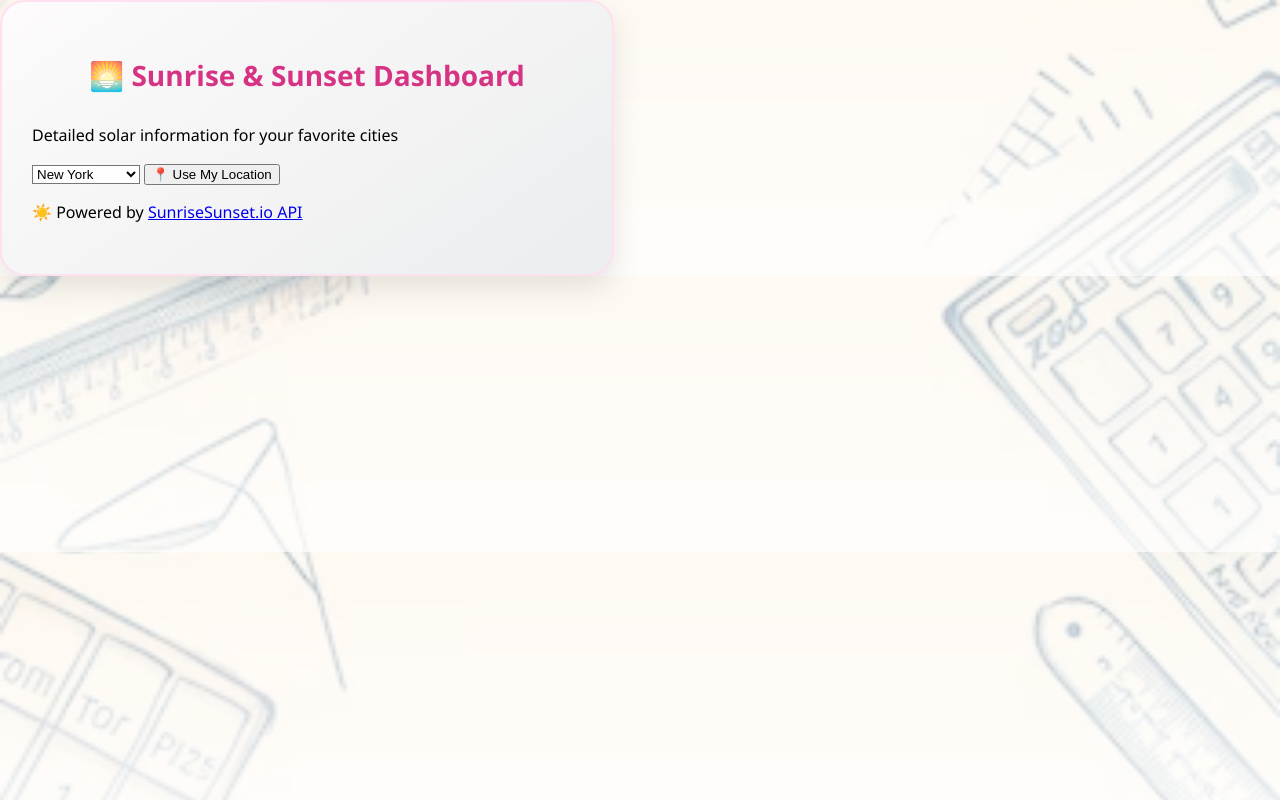
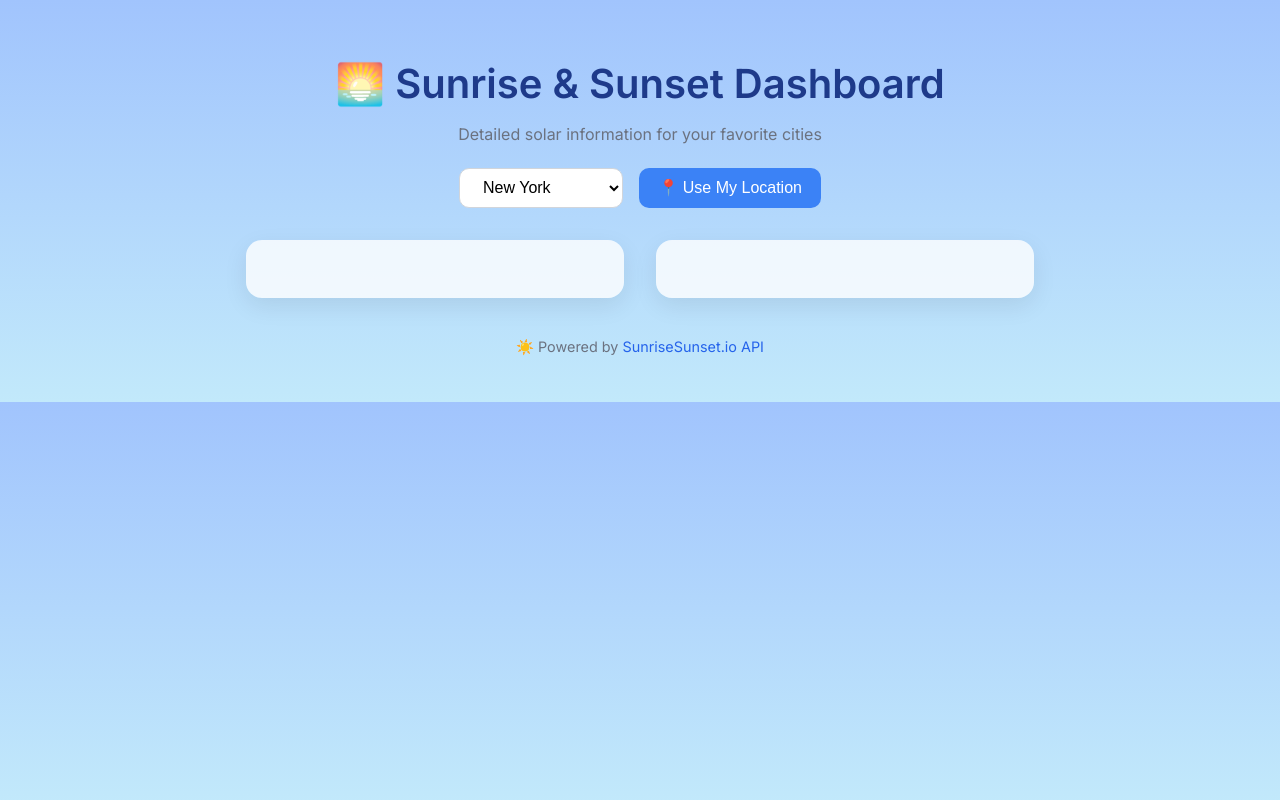
Before and after one commit to rishidhar237/ITMD541, a plain HTML site: page docs/index.html in a window 1280 px wide. Drawn offline with Linux system fonts and the light colour scheme; no server answers.

Commit message:
Update style.css

```diff
--- a/docs/style.css
+++ b/docs/style.css
@@ -1,141 +1,107 @@
+/* style.css */
 body {
     margin: 0;
-    padding: 0;
-    font-family: 'Segoe UI', Tahoma, Geneva, Verdana, sans-serif;
-    background: linear-gradient(rgba(255,255,255,0.7), rgba(255,255,255,0.9)), url("tip-calculator-img.avif") no-repeat center center fixed;
-    background-size: cover;
-  }
-
-  .overlay {
-    min-height: 100vh;
-    padding: 60px 0;
-    display: flex;
-    justify-content: center;
-    align-items: flex-start;
-    background: rgba(255, 255, 255, 0.8);
+    font-family: 'Inter', sans-serif;
+    background: linear-gradient(to bottom, #a1c4fd, #c2e9fb);
+    color: #2c3e50;
   }
 
   .container {
-    max-width: 550px;
-    width: 95%;
-    background: #ffffff;
-    padding: 35px 30px;
-    border-radius: 25px;
-    box-shadow: 0 12px 30px rgba(0, 0, 0, 0.1);
-    border: 2px solid #ffe0f0;
-    background-image: linear-gradient(145deg, #fdfbfb, #ebedee);
+    max-width: 1100px;
+    margin: 0 auto;
+    padding: 2rem;
   }
 
-  .logo {
-    width: 65px;
-    display: block;
-    margin: 0 auto 15px;
+  header {
+    text-align: center;
+    margin-bottom: 2rem;
   }
 
-  h1 {
-    text-align: center;
-    color: #d63384;
-    margin-bottom: 30px;
-    font-size: 28px;
+  header h1 {
+    font-size: 2.5rem;
+    margin-bottom: 0.3rem;
+    color: #1e3a8a;
   }
 
-  form label {
-    display: block;
-    margin-top: 18px;
-    font-weight: bold;
-    color: #333;
+  .subtitle {
+    font-size: 1rem;
+    color: #6b7280;
+    margin-bottom: 1.5rem;
   }
 
-  form input[type="text"],
-  form select {
-    width: 100%;
-    padding: 12px;
-    margin-top: 6px;
-    border-radius: 12px;
-    border: 1.5px solid #e6e6e6;
-    box-shadow: inset 0 2px 5px rgba(0, 0, 0, 0.05);
-    font-size: 16px;
-    transition: border 0.3s;
+  .controls {
+    display: flex;
+    justify-content: center;
+    flex-wrap: wrap;
+    gap: 1rem;
   }
 
-  form input[type="text"]:focus {
-    border-color: #d63384;
-    outline: none;
+  select,
+  button {
+    padding: 0.6rem 1.2rem;
+    font-size: 1rem;
+    border-radius: 10px;
+    border: 1px solid #d1d5db;
+    background-color: #ffffff;
+    transition: all 0.2s ease;
   }
 
-  input:disabled {
-    background-color: #f9f9f9;
-    color: #666;
-    border-color: #ddd;
+  button {
+    background-color: #3b82f6;
+    color: white;
+    border: none;
   }
 
-  input[type="range"] {
-    appearance: none;
-    -webkit-appearance: none;
-    width: 100%;
-    height: 12px;
-    border-radius: 10px;
-    background: linear-gradient(to right, #ff6ec4, #7873f5);
-    margin-top: 8px;
-    cursor: pointer;
-    outline: none;
+  button:hover {
+    background-color: #2563eb;
   }
 
-  input[type="range"]::-webkit-slider-thumb {
-    -webkit-appearance: none;
-    appearance: none;
-    width: 24px;
-    height: 24px;
-    border-radius: 50%;
-    background: white;
-    border: 3px solid #d63384;
-    box-shadow: 0 0 4px rgba(0, 0, 0, 0.2);
+  main {
+    display: flex;
+    flex-wrap: wrap;
+    gap: 2rem;
+    justify-content: center;
   }
 
-  input[type="range"]::-moz-range-thumb {
-    width: 24px;
-    height: 24px;
-    border-radius: 50%;
-    background: white;
-    border: 3px solid #d63384;
-    cursor: pointer;
+  .card {
+    background-color: rgba(255, 255, 255, 0.8);
+    border-radius: 16px;
+    padding: 1.8rem;
+    width: 320px;
+    box-shadow: 0 8px 24px rgba(0, 0, 0, 0.08);
+    transition: transform 0.2s ease;
   }
 
-  .range-label {
-    font-size: 16px;
-    font-weight: 600;
-    margin-top: 6px;
-    color: #5e5e5e;
+  .card:hover {
+    transform: translateY(-6px);
   }
 
-  select {
-    background-color: #fefefe;
+  .card h3 {
+    font-size: 1.4rem;
+    color: #2563eb;
+    margin-top: 0;
+    margin-bottom: 1rem;
   }
 
-  #conversionRateDisplay {
-    margin-top: 10px;
-    font-size: 14px;
-    font-style: italic;
-    color: #666;
+  .card p {
+    margin: 0.5rem 0;
+    font-size: 1.05rem;
+    display: flex;
+    align-items: center;
   }
 
-  #errorMsg {
-    color: red;
-    margin-top: 10px;
-    font-size: 14px;
+  .card span {
+    margin-right: 0.5rem;
   }
 
-  @media (max-width: 600px) {
-    .container {
-      padding: 20px;
-    }
+  footer {
+    margin-top: 2.5rem;
+    text-align: center;
+    font-size: 0.9rem;
+    color: #6b7280;
+  }
 
-    h1 {
-      font-size: 22px;
-    }
-
-    form input,
-    form select {
-      font-size: 14px;
-    }
+  footer a {
+    color: #2563eb;
+    text-decoration: none;
   }
```
